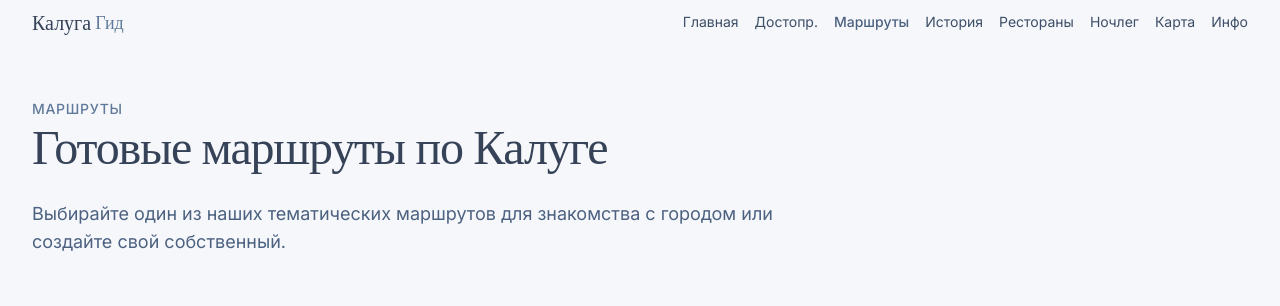
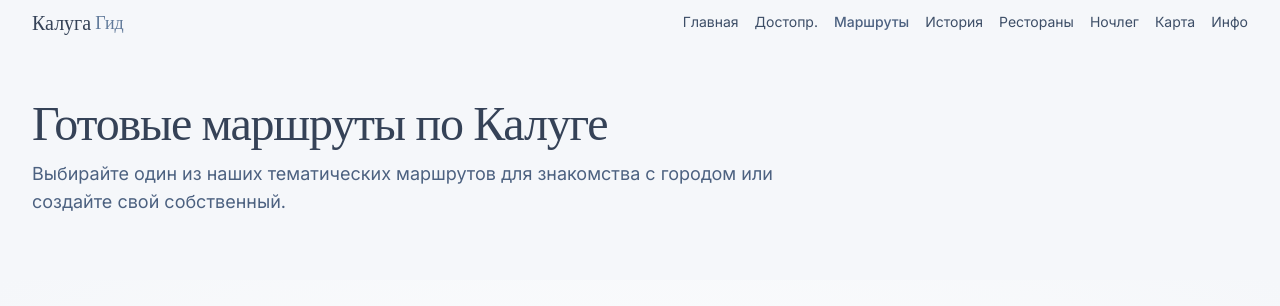
Before and after one commit to 1menofade/kaluga-explorer-guide, a React (Vite) app: page /routes in a window 1280 px wide. Shown: the top 306 px of the page. Built offline with nearby package versions, Linux system fonts and the light colour scheme.

Commit message:
Fix: Remove extra span and adjust padding
Removed the extra span elements and adjusted padding in the routes and attractions pages for better layout consistency.

```diff
--- a/src/pages/Attractions.tsx
+++ b/src/pages/Attractions.tsx
@@ -115,9 +115,10 @@ const Attractions = () => {
       {/* Title section with consistent styling */}
       <div className="bg-kaluga-50 py-16 pt-24">
         <div className="container-custom">
-          <span className="section-subtitle">Путеводитель</span>
-          <h1 className="section-title">Достопримечательности Калуги</h1>
-          <p className="text-kaluga-600 text-lg max-w-3xl mt-4">
+          <h1 className="text-4xl md:text-5xl font-serif font-medium text-kaluga-800 mb-4">
+            Достопримечательности Калуги
+          </h1>
+          <p className="text-kaluga-600 text-lg max-w-3xl">
             Исследуйте самые интересные места Калуги: от Музея космонавтики до исторических памятников архитектуры.
           </p>
         </div>
--- a/src/pages/Routes.tsx
+++ b/src/pages/Routes.tsx
@@ -5,11 +5,13 @@ import { Card, CardContent, CardDescription, CardFooter, CardHeader, CardTitle }
 import { MapPin, Clock, Route, Info } from 'lucide-react';
 import { Link } from 'react-router-dom';
 import YandexMap from '@/components/YandexMap';
+
 interface RoutePoint {
   id: number;
   name: string;
   address: string;
 }
+
 interface TourRoute {
   id: number;
   name: string;
@@ -20,7 +22,9 @@ interface TourRoute {
   image: string;
   points: RoutePoint[];
 }
-const tourRoutes: TourRoute[] = [{
+
+const tourRoutes: TourRoute[] = [
+  {
     id: 1,
     name: 'Космическая Калуга',
     description: 'Маршрут по местам, связанным с космонавтикой и наследием К.Э. Циолковского.',
@@ -87,21 +91,23 @@ const tourRoutes: TourRoute[] = [{
       name: 'Дом Губернатора',
       address: 'ул. Ленина, 74, Калуга'
     }]
-}];
+  }
+];
+
 const RoutesPage = () => {
   const [selectedRoute, setSelectedRoute] = useState<TourRoute | null>(null);
   const [showMap, setShowMap] = useState(false);
+
   return <div className="min-h-screen flex flex-col">
       <Navbar />
 
       {/* Title section with consistent styling */}
       <div className="bg-kaluga-50 py-16 pt-24">
         <div className="container-custom">
-          <span className="section-subtitle">Маршруты</span>
-          <h1 className="section-title">
-
-Готовые маршруты по Калуге</h1>
-          <p className="text-kaluga-600 text-lg max-w-3xl mt-4">
+          <h1 className="text-4xl md:text-5xl font-serif font-medium text-kaluga-800 mb-4">
+            Готовые маршруты по Калуге
+          </h1>
+          <p className="text-kaluga-600 text-lg max-w-3xl">
             Выбирайте один из наших тематических маршрутов для знакомства с городом или создайте свой собственный.
           </p>
         </div>
@@ -239,4 +245,5 @@ const RoutesPage = () => {
       <Footer />
     </div>;
 };
+
 export default RoutesPage;
```
Lines whose indentation alone changed are shown as unchanged.
